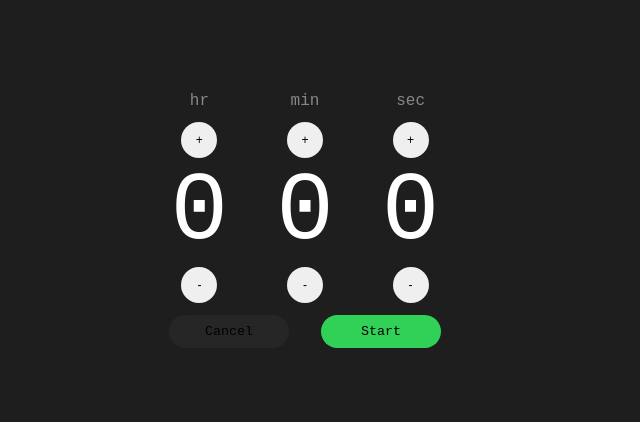
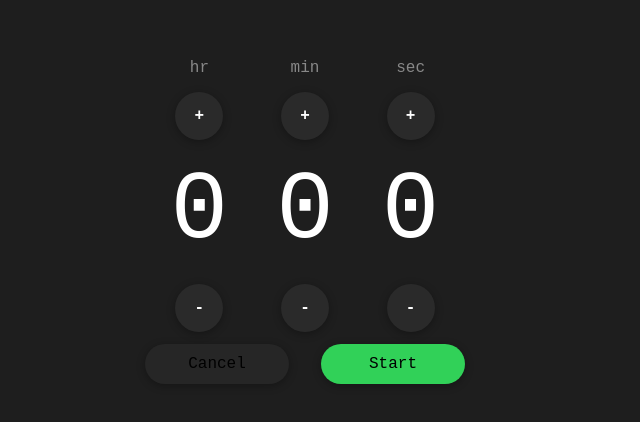
Before and after one commit to Adam-Etyang/Timer, a React (Vite) app: page / in a window 1280 px wide. Shown: the part 180-602 px from the top of the page, without its empty margins (335-975 px from the left). Built offline with nearby package versions, Linux system fonts and the light colour scheme.

Commit message:
UI improvements for the buttons

```diff
--- a/src/App.css
+++ b/src/App.css
@@ -51,9 +51,8 @@
   flex-direction: row;
   align-items:center;
   gap:2em;
+}
 
-
-}
 .cancel-button{
   width:9em;
   height:2.5em;
@@ -61,7 +60,19 @@
   border:0;
   font-family:'SF Mono', monospace;
   background-color : #262626;
+  cursor: pointer;
+    box-shadow: 0 2px 8px rgba(0,0,0,0.3);
+      transition: all 0.2s ease;
+
 }
+.cancel-button:hover{
+      box-shadow: 0 2px 8px rgba(0,0,0,0.4);
+        transform: translateY(-2px);
+
+
+
+}
+
 .start-button{
   width:9em;
   height:2.5em;
@@ -69,6 +80,13 @@
   border-radius: 3em;
   font-family:'SF Mono', monospace;
   background-color : #31D158;
+  cursor: pointer;
+      box-shadow: 0 2px 8px rgba(0,0,0,0.3);
+      transition: all 0.2s ease;
+}
+.start-button:hover{
+      box-shadow: 0 2px 8px rgba(0,0,0,0.4);
+              transform: translateY(-2px);
 }
 .pause-button{
     width:9em;
@@ -77,25 +95,73 @@
   border-radius: 3em;
   font-family:'SF Mono', monospace;
   background-color : #FF9230;
+        box-shadow: 0 2px 8px rgba(0,0,0,0.3);
+      transition: all 0.2s ease;
+}
+.pause-button:hover{
+        box-shadow: 0 2px 8px rgba(0,0,0,0.4);
+              transform: translateY(-2px);
+
+}
+
+.pause-button:active{
+    transform: translateY(0);
+  box-shadow: 0 2px 4px rgba(0,0,0,0.3);
+
+}
 
 
-}
 .increase-button{
   padding:0px;
   margin-top:12px;
   height:3em;
   width:3em;
   border-radius:50%;
-  font-size:12px;
-  border:0
+  font-size:16px;
+  font-weight:600;
+  border:0;
+  background-color:#2a2a2a;
+  color:#fff;
+  cursor:pointer;
+  transition: all 0.2s ease;
+  box-shadow: 0 2px 8px rgba(0,0,0,0.3);
+}
+
+.increase-button:hover{
+  background-color:#3a3a3a;
+  transform: translateY(-2px);
+  box-shadow: 0 4px 12px rgba(0,0,0,0.4);
+}
+
+.increase-button:active{
+  transform: translateY(0);
+  box-shadow: 0 2px 4px rgba(0,0,0,0.3);
 }
 .Decrease-button{
+  padding:0px;
   height:3em;
   width:3em;
-margin-bottom:12px;
+  margin-bottom:12px;
   border-radius:50%;
-  font-size:12px;
-  border:0
+  font-size:16px;
+  font-weight:600;
+  border:0;
+  background-color:#2a2a2a;
+  color:#fff;
+  cursor:pointer;
+  transition: all 0.2s ease;
+  box-shadow: 0 2px 8px rgba(0,0,0,0.3);
+}
+
+.Decrease-button:hover{
+  background-color:#3a3a3a;
+  transform: translateY(2px);
+  box-shadow: 0 4px 12px rgba(0,0,0,0.4);
+}
+
+.Decrease-button:active{
+  transform: translateY(0);
+  box-shadow: 0 2px 4px rgba(0,0,0,0.3);
 }
 .Timer-container{
 display : flex;
--- a/src/App.jsx
+++ b/src/App.jsx
@@ -1,5 +1,6 @@
 import './App.css'
 import { useState, useEffect } from 'react';
+import { Button } from '@headlessui/react'
 
 export default function App() {
 
@@ -73,33 +74,33 @@ export default function App() {
           <div className='time-container'>
             <div className='hour-container'>
               <p className='label'>hr</p>
-              <button type="button" onClick={() => handleIncrease('hours')} className='increase-button'>+</button>
+              <Button className='increase-button' onClick={() => handleIncrease('hours')}>+</Button>
               <p className='value'>{hours}</p>
-              <button type="button" onClick={() => handleDecrease('hours')} className='Decrease-button'>-</button>
+              <Button type="button" onClick={() => handleDecrease('hours')} className='Decrease-button'>-</Button>
 
             </div>
             <div className='minuite-container'>
 
               <p className='label'>min</p>
-              <button type="" className='increase-button' onClick={() => handleIncrease('minuites')}>+</button>
+              <Button type="" className='increase-button' onClick={() => handleIncrease('minuites')}>+</Button>
               <p className='value'>{minuites}</p>
-              <button type="" className='Decrease-button' onClick={() => handleDecrease('minuites')}>-</button>
+              <Button type="" className='Decrease-button' onClick={() => handleDecrease('minuites')}>-</Button>
             </div>
             <div className='seconds-container'>
               <p className='label'>sec</p>
-              <button type="" className='increase-button' onClick={() => handleIncrease('seconds')}>+</button>
+              <Button type="" className='increase-button' onClick={() => handleIncrease('seconds')}>+</Button>
               <p className='value'>{seconds}</p>
-              <button type="" className='Decrease-button' onClick={() => handleDecrease('seconds')}>-</button>
+              <Button type="" className='Decrease-button' onClick={() => handleDecrease('seconds')}>-</Button>
 
             </div>
           </div>
           <div className='buttons-container'>
             <div>
-              <button className='cancel-button' onClick={handleCancel}>
-                Cancel</button>
+              <Button className='cancel-button' onClick={handleCancel}>
+                Cancel</Button>
             </div>
             <div>
-              <button className='start-button' onClick={handleStart}>Start</button>
+              <Button className='start-button' onClick={handleStart}>Start</Button>
 
             </div>
           </div>
@@ -186,8 +187,8 @@ export default function App() {
 
         </div>
         <div className='buttons-container'>
-          <button type="button" className='cancel-button' onClick={() => { setRunning(false) }}>Cancel</button>
-          <button type="button" className='pause-button' onClick={() => setPaused(p => !p)}>{paused ? "Resume" : "Pause"}</button>
+          <Button type="button" className='cancel-button' onClick={() => { setRunning(false) }}>Cancel</Button>
+          <Button type="button" className='pause-button' onClick={() => setPaused(p => !p)}>{paused ? "Resume" : "Pause"}</Button>
         </div>
 
       </div>
--- a/src/index.css
+++ b/src/index.css
@@ -1,3 +1,5 @@
+@import "tailwindcss";
+
 body {
   margin: 0;
   min-height: 100vh;
```
